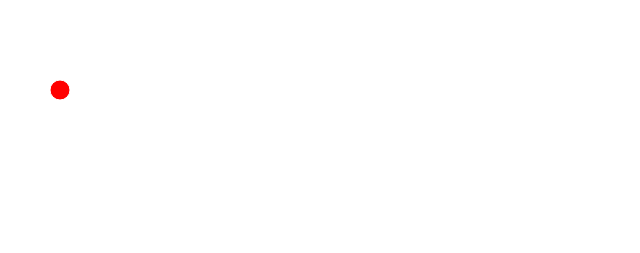
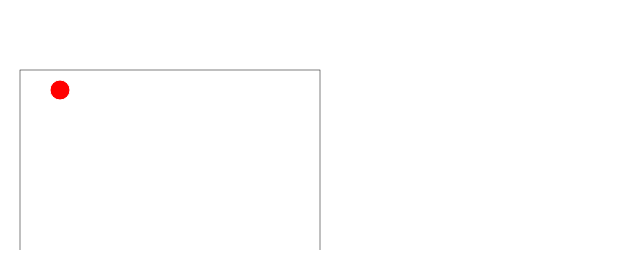
Before and after one commit to emanumarqu/ca-lw-site, a plain HTML site: page ca-map/index.html in a window 1280 px wide. Shown: the whole page, without its empty margins (0-640 px from the left). Drawn offline with Linux system fonts and the light colour scheme.

Commit message:
added second usage ex

```diff
--- a/ca-map/index.html
+++ b/ca-map/index.html
@@ -4,7 +4,6 @@
     <meta charset="UTF-8">
     <meta name="viewport" content="width=device-width, initial-scale=1.0">
     <title>CA Map</title>
-
     <script src="raphael.js"></script>
 </head>
 <body>
@@ -20,5 +19,19 @@
         // Sets the stroke attribute of the circle to white
         circle.attr("stroke", "#fff");
     </script>
+    <script>
+        var el = paper.rect(10, 20, 300, 200);
+        // translate 100, 100, rotate 45°, translate -100, 0
+        el.transform("t100,100r45t-100,0");
+        // if you want you can append or prepend transformations
+        el.transform("...t50,50");
+        el.transform("s2...");
+        // or even wrap
+        el.transform("t50,50...t-50-50");
+        // to reset transformation call method with empty string
+        el.transform("");
+        // to get current value call it without parameters
+        console.log(el.transform());
+    </script>
 </body>
 </html>
```
